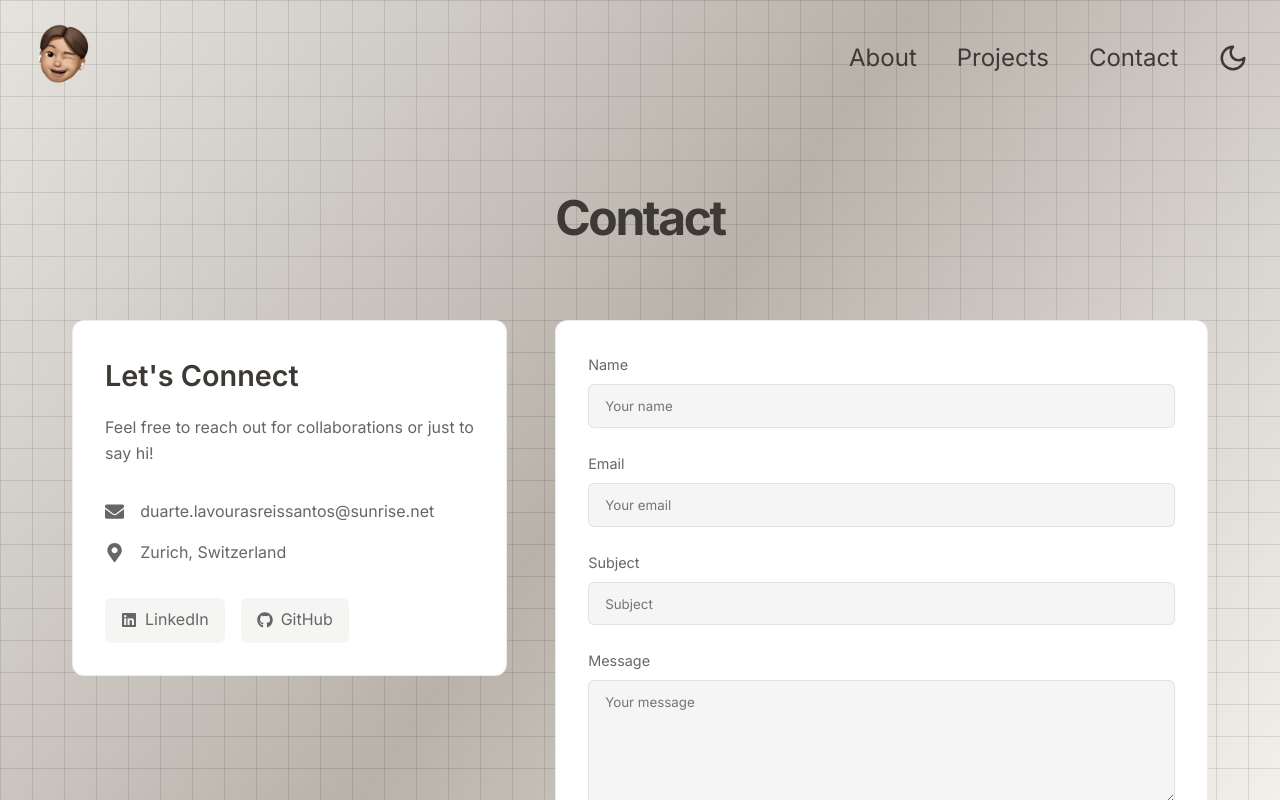
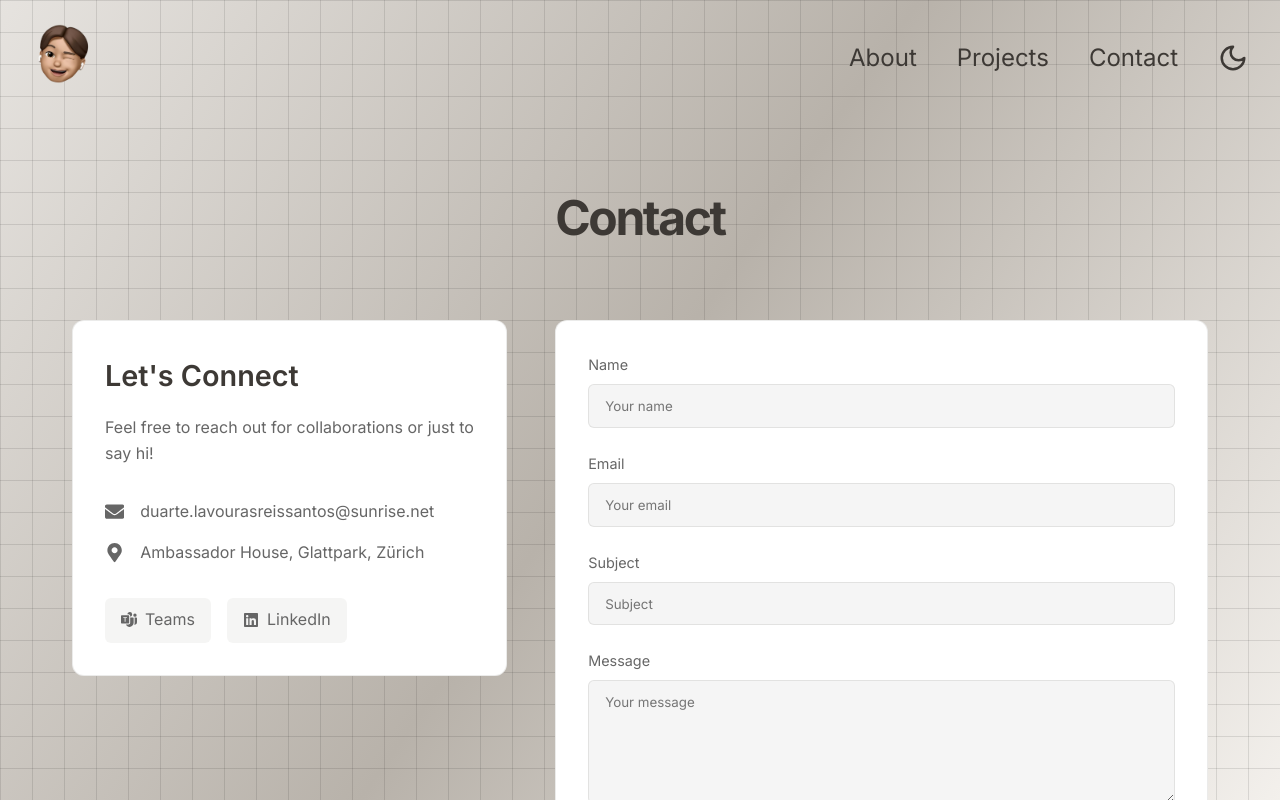
Before and after one commit to DuarteSantos8/portfolio, a React (Create React App) app: page /contact in a window 1280 px wide. Shown: the top 800 px of the page. Built offline with nearby package versions, Linux system fonts and the light colour scheme.

Commit message:
added working contact form and teams link

```diff
--- a/src/pages/ContactPage.jsx
+++ b/src/pages/ContactPage.jsx
@@ -1,6 +1,7 @@
 import React, { useState, useContext } from 'react';
 import { ThemeContext } from '../context/ThemeContext';
 import { FaEnvelope, FaLinkedin, FaGithub, FaMapMarkerAlt } from 'react-icons/fa';
+import { BsMicrosoftTeams } from "react-icons/bs";
 import './ContactPage.css';
 
 const ContactPage = () => {
@@ -26,28 +27,45 @@ const ContactPage = () => {
     e.preventDefault();
     setIsSubmitting(true);
 
-    // Simulate form submission
+    const token = process.env.REACT_APP_TELEGRAM_BOT_TOKEN;
+    const chatId = process.env.REACT_APP_TELEGRAM_CHAT_ID;
+
+
+    const message = `
+      *New Contact Message*🔥
+      *Name:* ${formData.name}
+      *Email:* ${formData.email}
+      *Subject:* ${formData.subject}
+
+      *Message:*
+      ${formData.message}
+    `;
+
     try {
-      // In a real implementation, you would send data to your backend
-      await new Promise(resolve => setTimeout(resolve, 1500));
+      await fetch(`https://api.telegram.org/bot${token}/sendMessage`, {
+        method: 'POST',
+        headers: {
+          'Content-Type': 'application/json'
+        },
+        body: JSON.stringify({
+          chat_id: chatId,
+          text: message,
+          parse_mode: 'Markdown'
+        })
+      });
+
       setSubmitStatus('success');
-      setFormData({
-        name: '',
-        email: '',
-        subject: '',
-        message: ''
-      });
+      setFormData({ name: '', email: '', subject: '', message: '' });
+
     } catch (error) {
+      console.error('Telegram error:', error);
       setSubmitStatus('error');
     } finally {
       setIsSubmitting(false);
-
-      // Reset status after 5 seconds
-      setTimeout(() => {
-        setSubmitStatus(null);
-      }, 5000);
+      setTimeout(() => setSubmitStatus(null), 5000);
     }
   };
+
 
   return (
     <section id="contact" className="contact-section">
@@ -69,11 +87,20 @@ const ContactPage = () => {
 
               <div className="contact-item">
                 <FaMapMarkerAlt className="contact-icon" />
-                <span>Zurich, Switzerland</span>
+                <span>Ambassador House, Glattpark, Zürich</span>
               </div>
             </div>
 
             <div className="contact-social">
+            <a
+                href="https://teams.microsoft.com/l/chat/0/0?users=duarte.lavourasreissantos@sunrise.net"
+                target="_blank"
+                rel="noopener noreferrer"
+                className="social-button"
+              >
+                <BsMicrosoftTeams />
+                <span>Teams</span>
+              </a>
               <a
                 href="https://www.linkedin.com/in/duarte-santos-a82775328/"
                 target="_blank"
@@ -82,16 +109,6 @@ const ContactPage = () => {
               >
                 <FaLinkedin />
                 <span>LinkedIn</span>
-              </a>
-
-              <a
-                href="https://github.com/DuarteSantos8"
-                target="_blank"
-                rel="noopener noreferrer"
-                className="social-button"
-              >
-                <FaGithub />
-                <span>GitHub</span>
               </a>
             </div>
           </div>
```
